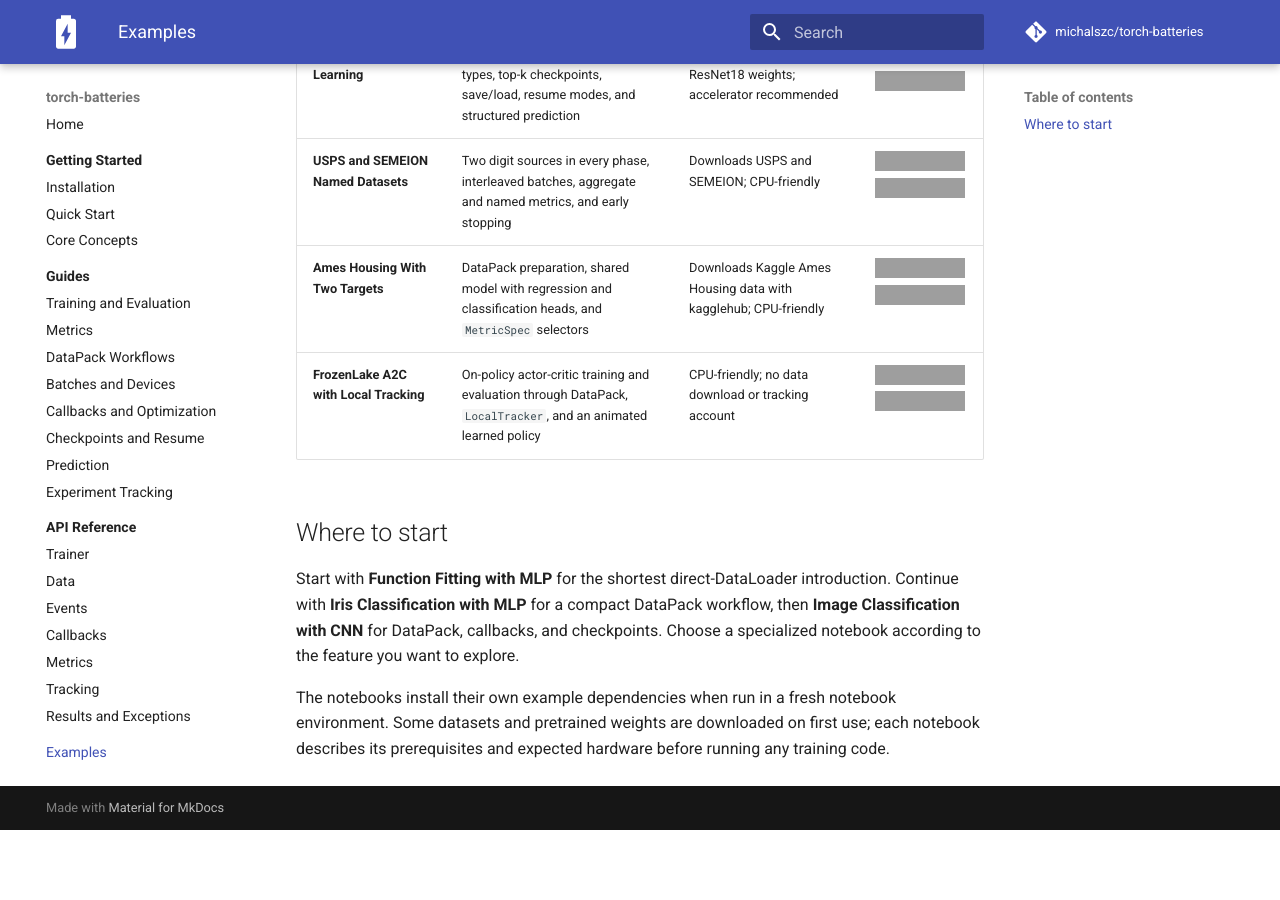
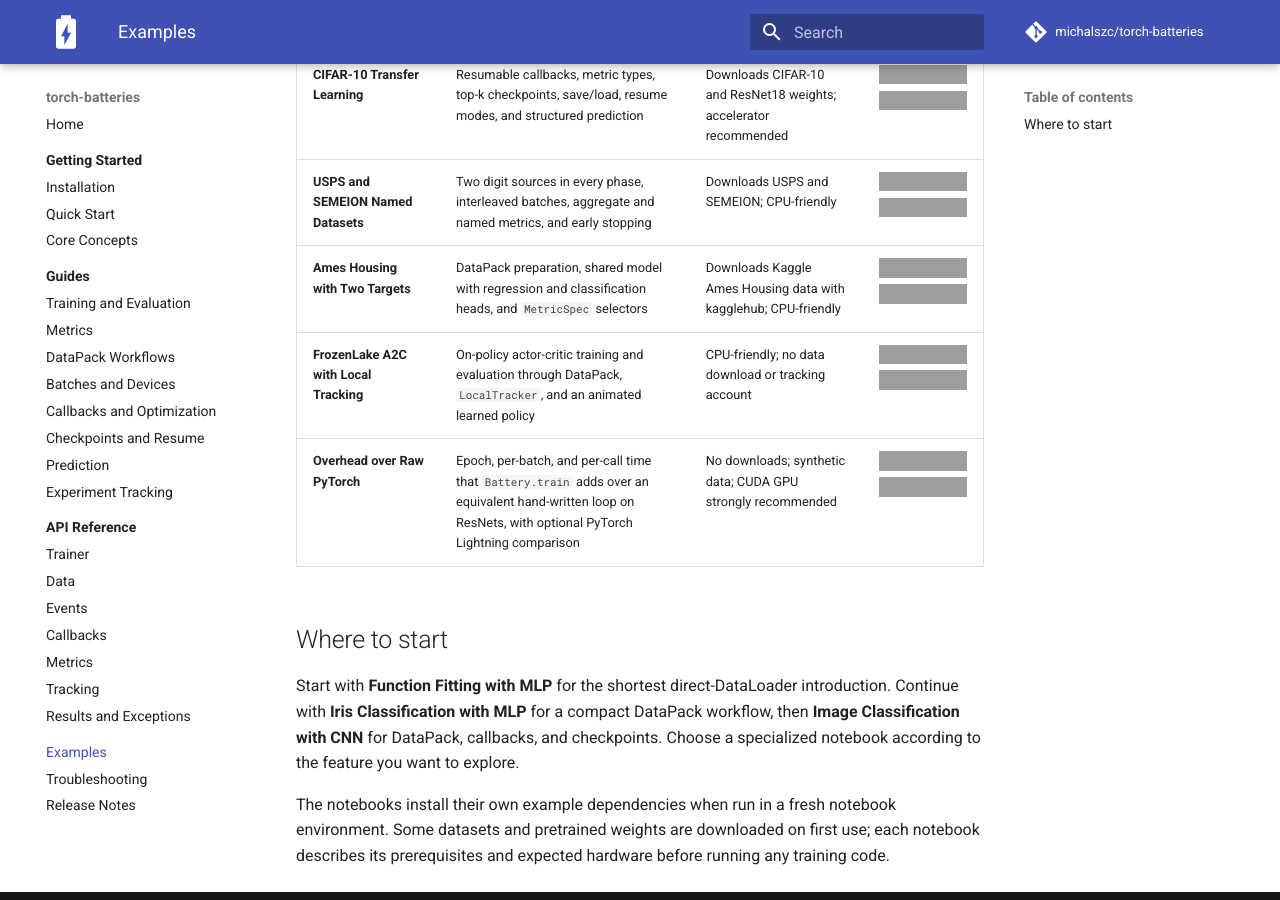
Before and after one commit to michalszc/torch-batteries, an MkDocs documentation site: the page built from documentation/examples.md, in a window 1280 px wide and 900 px high, scrolled down 867 px. Built offline with MkDocs 1.6.1 and Material for MkDocs 9.7.7, drawn with Linux system fonts in a browser that asks for light colours; comment, search, counter and statistics services are not loaded; before the commit the page ends 1697 px from its top, so only the background shows below that; grey boxes are pictures that could not be loaded.

Commit message:
docs(notebooks): add benchmark of overhead over raw PyTorch and Lightning

```diff
--- a/documentation/examples.md
+++ b/documentation/examples.md
@@ -15,8 +15,9 @@
 | **CartPole Reinforcement Learning** | DQN training, optimization events, stateful metrics, scheduling, and `predict_iter()` | CPU-compatible; no dataset or credentials | [![View on GitHub](https://img.shields.io/badge/View_on-GitHub-181717?logo=github)](https://github.com/michalszc/torch-batteries/blob/master/notebooks/cartpole_reinforcement_learning.ipynb) [![Open In Colab](https://colab.research.google.com/assets/colab-badge.svg)](https://colab.research.google.com/github/michalszc/torch-batteries/blob/master/notebooks/cartpole_reinforcement_learning.ipynb) |
 | **CIFAR-10 Transfer Learning** | Resumable callbacks, metric types, top-k checkpoints, save/load, resume modes, and structured prediction | Downloads CIFAR-10 and ResNet18 weights; accelerator recommended | [![View on GitHub](https://img.shields.io/badge/View_on-GitHub-181717?logo=github)](https://github.com/michalszc/torch-batteries/blob/master/notebooks/cifar10_transfer_learning.ipynb) [![Open In Colab](https://colab.research.google.com/assets/colab-badge.svg)](https://colab.research.google.com/github/michalszc/torch-batteries/blob/master/notebooks/cifar10_transfer_learning.ipynb) |
 | **USPS and SEMEION Named Datasets** | Two digit sources in every phase, interleaved batches, aggregate and named metrics, and early stopping | Downloads USPS and SEMEION; CPU-friendly | [![View on GitHub](https://img.shields.io/badge/View_on-GitHub-181717?logo=github)](https://github.com/michalszc/torch-batteries/blob/master/notebooks/usps_semeion_multi_dataset.ipynb) [![Open In Colab](https://colab.research.google.com/assets/colab-badge.svg)](https://colab.research.google.com/github/michalszc/torch-batteries/blob/master/notebooks/usps_semeion_multi_dataset.ipynb) |
-| **Ames Housing With Two Targets** | DataPack preparation, shared model with regression and classification heads, and `MetricSpec` selectors | Downloads Kaggle Ames Housing data with kagglehub; CPU-friendly | [![View on GitHub](https://img.shields.io/badge/View_on-GitHub-181717?logo=github)](https://github.com/michalszc/torch-batteries/blob/master/notebooks/ames_housing_multi_target.ipynb) [![Open In Colab](https://colab.research.google.com/assets/colab-badge.svg)](https://colab.research.google.com/github/michalszc/torch-batteries/blob/master/notebooks/ames_housing_multi_target.ipynb) |
+| **Ames Housing with Two Targets** | DataPack preparation, shared model with regression and classification heads, and `MetricSpec` selectors | Downloads Kaggle Ames Housing data with kagglehub; CPU-friendly | [![View on GitHub](https://img.shields.io/badge/View_on-GitHub-181717?logo=github)](https://github.com/michalszc/torch-batteries/blob/master/notebooks/ames_housing_multi_target.ipynb) [![Open In Colab](https://colab.research.google.com/assets/colab-badge.svg)](https://colab.research.google.com/github/michalszc/torch-batteries/blob/master/notebooks/ames_housing_multi_target.ipynb) |
 | **FrozenLake A2C with Local Tracking** | On-policy actor-critic training and evaluation through DataPack, `LocalTracker`, and an animated learned policy | CPU-friendly; no data download or tracking account | [![View on GitHub](https://img.shields.io/badge/View_on-GitHub-181717?logo=github)](https://github.com/michalszc/torch-batteries/blob/master/notebooks/frozenlake_a2c_local_tracking.ipynb) [![Open In Colab](https://colab.research.google.com/assets/colab-badge.svg)](https://colab.research.google.com/github/michalszc/torch-batteries/blob/master/notebooks/frozenlake_a2c_local_tracking.ipynb) |
+| **Overhead over Raw PyTorch** | Epoch, per-batch, and per-call time that `Battery.train` adds over an equivalent hand-written loop on ResNets, with optional PyTorch Lightning comparison | No downloads; synthetic data; CUDA GPU strongly recommended | [![View on GitHub](https://img.shields.io/badge/View_on-GitHub-181717?logo=github)](https://github.com/michalszc/torch-batteries/blob/master/notebooks/overhead_over_raw_pytorch.ipynb) [![Open In Colab](https://colab.research.google.com/assets/colab-badge.svg)](https://colab.research.google.com/github/michalszc/torch-batteries/blob/master/notebooks/overhead_over_raw_pytorch.ipynb) |
 
 ## Where to start
 
```
Also changed, not shown: README.md (+1 -0 lines), 1 other file.
